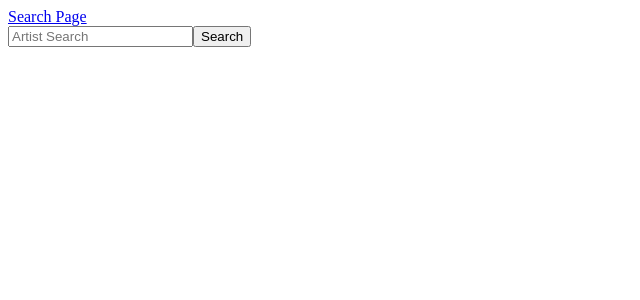
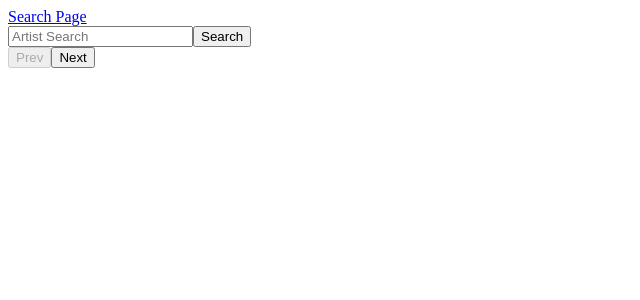
Before and after one commit to Vance-M/ArtistSearch, a React app: page / in a window 1280 px wide. Shown: the top 300 px of the page, without its empty margins (0-640 px from the left). Built offline with nearby package versions, Linux system fonts and the light colour scheme.

Commit message:
added pagination to artists page

```diff
--- a/src/components/artists/ArtistList.jsx
+++ b/src/components/artists/ArtistList.jsx
@@ -6,7 +6,7 @@ function ArtistList({ artists }) {
   return (
     <>
       <ul aria-label="artist-list">
-        {artists.map((
+        {artists && artists.map((
           { artistId,
             artistName }) => (
           <li key={artistId}>
--- a/src/containers/artists/ArtistsContainer.jsx
+++ b/src/containers/artists/ArtistsContainer.jsx
@@ -1,3 +1,4 @@
+/* eslint-disable max-len */
 import React, { useState, useEffect } from 'react';
 import ArtistList from '../../components/artists/ArtistList';
 import ArtistControls from '../../components/controls/ArtistControls';
@@ -5,33 +6,41 @@ import { getArtists } from '../../services/apiUtils';
 
 function ArtistsContainer() {
   const [loading, setLoading] = useState(false);
-  const [artists, setArtists] = useState([]);
+  const [artists, setArtists] = useState({});
   const [query, setQuery] = useState('');
-  // const [page, setPage] = useState(1)
-  console.log(artists);
-
+  const [page, setPage] = useState(1);
 
   const onSubmitHandler = async (e) => {
     e.preventDefault();
-
+    await getArtists(query, offset)
+      .then(setArtists)
+      .finally(() => setLoading(false));
   };
 
+  const offset = (page - 1) * 25;
 
   useEffect(() => {
-    if(!query)
-    {
+    if(!query) {
       setQuery('');
       setArtists([]);
-    } else
-    {
-      getArtists(query)
+    } else {
+      getArtists(query, offset)
         .then(setArtists)
         .finally(() => setLoading(false));
     }
-  }, [query]);
+  }, [query, page]);
 
   const onQueryChangeHandler = ({ target }) => {
     setQuery(target.value);
+    setPage(1);
+  };
+
+  const handlePrevPage = () => {
+    setPage((prevPage) => prevPage - 1);
+  };
+
+  const handleNextPage = () => {
+    setPage((prevPage) => prevPage + 1);
   };
 
   return loading ? (
@@ -43,7 +52,9 @@ function ArtistsContainer() {
         query={query}
         onQueryChange={onQueryChangeHandler}
       />
-      <ArtistList artists={artists} />
+      <button onClick={handlePrevPage} disabled={page < 2}>Prev</button>
+      <button onClick={handleNextPage} disabled={page > ((artists.count) / 25)}>Next</button>
+      <ArtistList artists={artists.artists} />
     </>
   );
 }
--- a/src/services/apiUtils.js
+++ b/src/services/apiUtils.js
@@ -1,20 +1,21 @@
+/* eslint-disable max-len */
 /* eslint-disable no-undef */
-export const getArtists = async (artist) => {
+export const getArtists = async (artist, offset) => {
   const response = await fetch(
-    `${process.env.BASE_URL}/artist?query=${artist}&fmt=json&limit=25`
+    `${process.env.BASE_URL}/artist?query=${artist}&fmt=json&limit=25&offset=${offset}`
   );
 
-  const { artists } = await response.json();
+  const { artists, count } = await response.json();
 
-  return artists.map((artist) => ({
-    artistId: artist.id,
-    artistName: artist.name,
-    // prettier-ignore
-    // eslint-disable-next-line space-infix-ops
-    // hometown: artist.area.name,
-    // country: artist.country,
-  }));
+  return {
+    artists: artists.map((artist) => ({
+      artistId: artist.id,
+      artistName: artist.name,
+    })),
+    count
+  };
 };
+
 export const getArtistById = async (id) => {
   const response = await fetch(
     `${process.env.BASE_URL}/release?artist=${id}&fmt=json`
```
